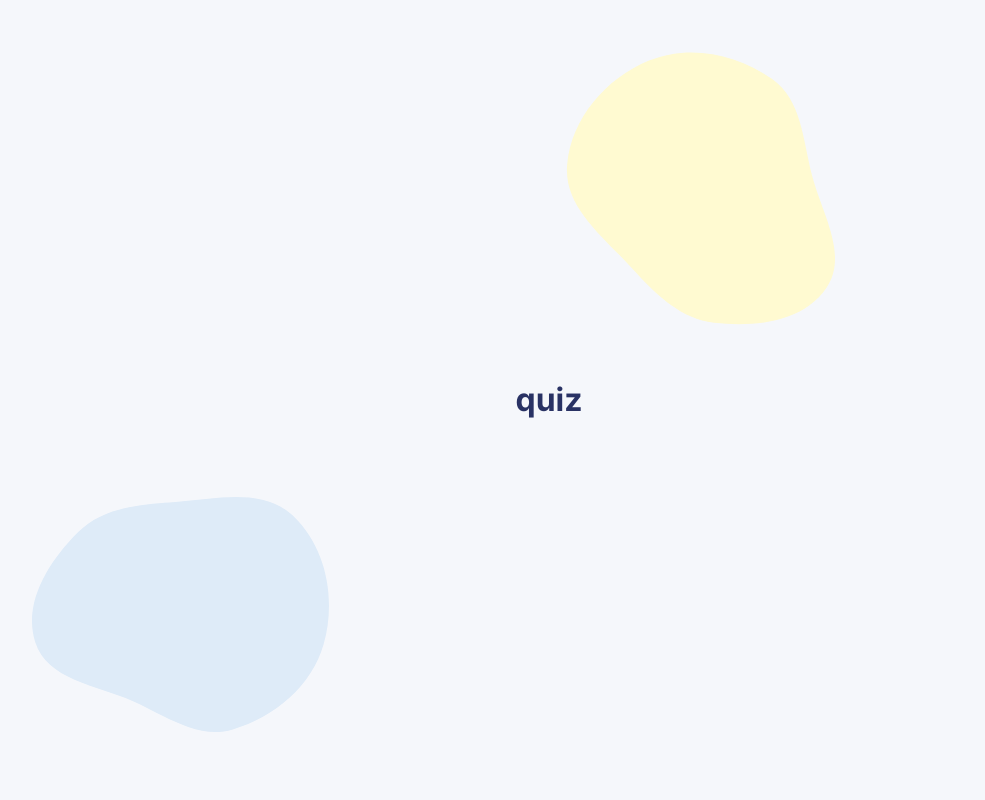
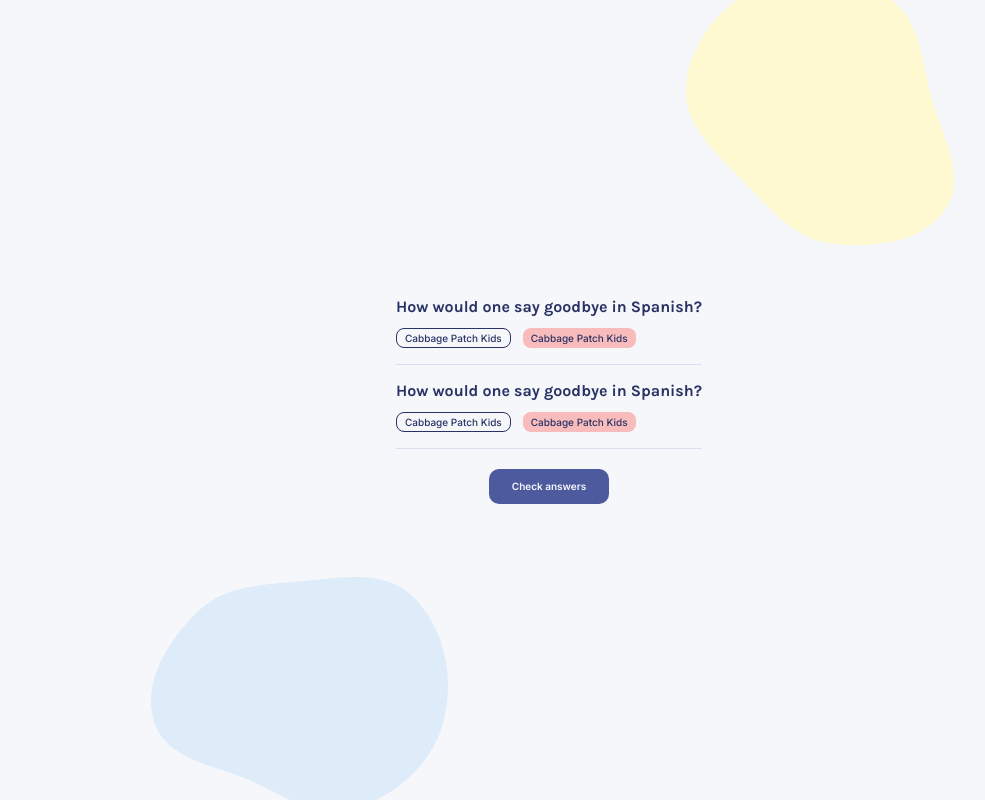
Before and after one commit to mutheusalmeida/quizzical-app, a React (Vite) app: page /quiz in a window 1280 px wide. Shown: the whole page, without its empty margins (91-1076 px from the left). Built offline with nearby package versions, Linux system fonts and the light colour scheme.

Commit message:
feat: add wrong and correct logic

```diff
--- a/src/@types/styled.d.ts
+++ b/src/@types/styled.d.ts
@@ -7,6 +7,7 @@
       green: string
       red: string
       gray: string
+      gray100: string
     },
     fontSize: {
       xxs10: number
--- /dev/null
+++ b/src/question/index.tsx
@@ -0,0 +1 @@
+export * from './question'
--- /dev/null
+++ b/src/question/question.tsx
@@ -0,0 +1,36 @@
+import { useState } from 'react'
+
+import * as S from './styles'
+
+type QuestionProps = {
+  disabled: boolean
+}
+
+export const Question = ({ disabled }: QuestionProps) => {
+  const [selected, setSelecteed] = useState('')
+
+  return (
+    <S.QuestionWrapper>
+      <S.Title>How would one say goodbye in Spanish?</S.Title>
+
+      <S.Options>
+        <S.Option
+          isSelected={false}
+          isCorrect={selected === ''}
+          disabled={disabled}
+          onClick={() => setSelecteed('')}
+        >
+          Cabbage Patch Kids
+        </S.Option>
+        <S.Option
+          isSelected={selected === ''}
+          isCorrect={selected === 'ff'}
+          disabled={disabled}
+          onClick={() => setSelecteed('')}
+        >
+          Cabbage Patch Kids
+        </S.Option>
+      </S.Options>
+    </S.QuestionWrapper>
+  )
+}
--- /dev/null
+++ b/src/question/styles.ts
@@ -0,0 +1,63 @@
+import { ButtonDefault } from '@/style'
+import styled, { css } from 'styled-components'
+
+type OptionType = {
+  isSelected: boolean
+  isCorrect: boolean
+}
+
+export const QuestionWrapper = styled.div`
+  display: flex;
+  flex-direction: column;
+  gap: 0.75em;
+  padding-bottom: 1em;
+  border-bottom: 1px solid ${({ theme }) => theme.colors.gray};
+`
+
+export const Title = styled.h2`
+  font-family: 'Karla', sans-serif;
+  font-weight: 700;
+
+  ${({ theme }) => css`
+    font-size: ${`${theme.fontSize.sm16 / 16}rem`};
+    line-height: ${`${19 / theme.fontSize.sm16}em`};
+    color: ${theme.colors.blue};
+  `}
+`
+
+export const Options = styled.div`
+  display: flex;
+  gap: 0.75em;
+`
+
+export const Option = styled.button<OptionType>`
+  font-weight: 500;
+  display: flex;
+  align-items: center;
+  justify-content: center;
+
+  ${({ theme, isSelected }) => css`
+    font-size: ${`${theme.fontSize.xxs10 / 16}rem`};
+    line-height: ${`${20 / theme.fontSize.xxs10}em`};
+    height: ${`${20 / theme.fontSize.xxs10}em`};
+    min-width: ${`${66 / theme.fontSize.xxs10}em`};
+    color: ${theme.colors.blue};
+    border-radius: ${`${8 / theme.fontSize.xxs10}em`};
+    padding: 0 ${`${8 / theme.fontSize.xxs10}em`};
+    border: ${!isSelected ? `1px solid ${theme.colors.blue}` : 'none'};
+  `}
+
+  ${({ theme, isSelected, isCorrect }) => css`
+    background-color: ${isSelected && isCorrect ? theme.colors.green : isSelected && !isCorrect ? theme.colors.red : isSelected ? theme.colors.blue100 : 'transparent'};
+  `}
+
+  &:disabled {
+    opacity: ${({ isCorrect }) => isCorrect ? 1 : 0.5};
+    cursor: default;
+  }
+
+  &:not(:disbled) {
+    ${ButtonDefault}
+  }
+
+`
--- a/src/quiz/quiz.tsx
+++ b/src/quiz/quiz.tsx
@@ -1,9 +1,25 @@
+import { Question } from '@/question'
+import { useState } from 'react'
+
 import * as S from './styles'
 
 export const Quiz = () => {
+  const [checked, setChecked] = useState(false)
+
   return (
     <S.QuizWrapper>
-      <h1>quiz</h1>
+      <S.QuestionsWrapper>
+        <Question disabled={checked} />
+
+        <Question disabled={checked} />
+      </S.QuestionsWrapper>
+
+      <S.CheckButton
+        size='2x'
+        onClick={() => setChecked(true)}
+      >
+        Check answers
+      </S.CheckButton>
     </S.QuizWrapper>
   )
 }
--- a/src/quiz/styles.ts
+++ b/src/quiz/styles.ts
@@ -1,3 +1,17 @@
+import { Button } from '@/style'
 import styled from 'styled-components'
 
-export const QuizWrapper = styled.div``
+export const QuizWrapper = styled.div`
+  display: flex;
+  flex-direction: column;
+  gap: 1.25em;
+  align-items: center;
+`
+
+export const QuestionsWrapper = styled.div`
+  display: flex;
+  flex-direction: column;
+  gap: 1em;
+`
+
+export const CheckButton = styled(Button)``
--- a/src/resources/theme.ts
+++ b/src/resources/theme.ts
@@ -7,7 +7,8 @@
     blue: '#293264',
     green: '#94D7A2',
     red: '#F8BCBC',
-    gray: '#F5F7FB',
+    gray100: '#F5F7FB',
+    gray: '#DBDEF0',
   },
   fontSize: {
     xxs10: 10,
--- a/src/style/global.ts
+++ b/src/style/global.ts
@@ -29,7 +29,7 @@
 
     ${({ theme }) => css`
       color: ${theme.colors.blue};
-      background-color: ${theme.colors.gray};
+      background-color: ${theme.colors.gray100};
     `}
   }
 
--- a/src/style/index.ts
+++ b/src/style/index.ts
@@ -4,10 +4,22 @@
   size: '3x' | '2x' | '1x'
 }
 
+export const ButtonDefault = css`
+  cursor: pointer;
+
+  &:active {
+    scale: 0.98;
+  }
+
+  &:hover,
+  &:focus {
+    opacity: 0.9;
+  }
+`
+
 export const Button = styled.button<ButtonType>`
   border: none;
   padding: 0;
-  cursor: pointer;
   width: 100%;
   transition: opacity 0.3s ease;
   display: flex;
@@ -16,7 +28,7 @@
 
   ${({ theme }) => css`
     background-color: ${theme.colors.blue200};
-    color: ${theme.colors.gray};
+    color: ${theme.colors.gray100};
   `}
 
   ${({ theme, size }) => size === '3x' && css`
@@ -46,12 +58,5 @@
     max-width: ${`${104 / theme.fontSize.xxs10}em`};
   `}
 
-  &:active {
-    scale: 0.98;
-  }
-
-  &:hover,
-  &:focus {
-    opacity: 0.9;
-  }
+  ${ButtonDefault}
 `
```
